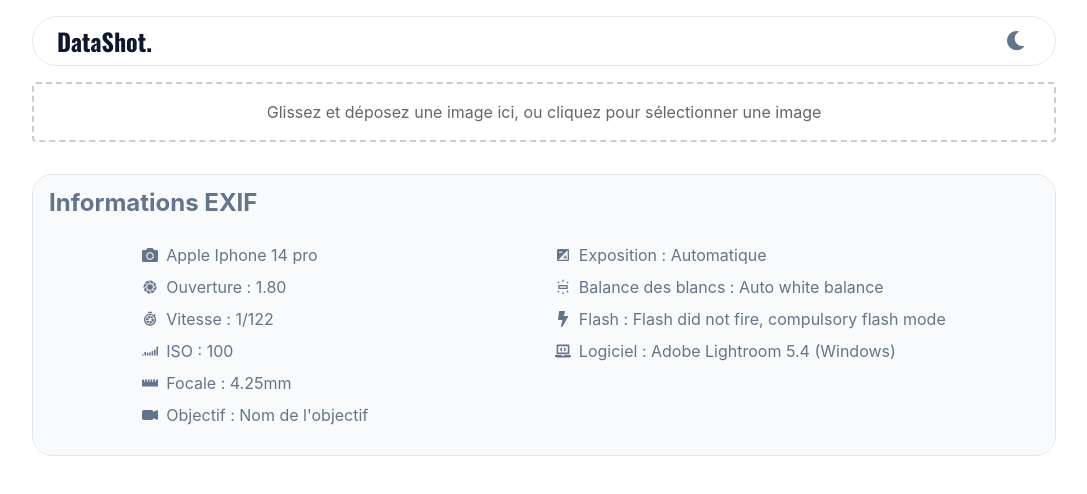
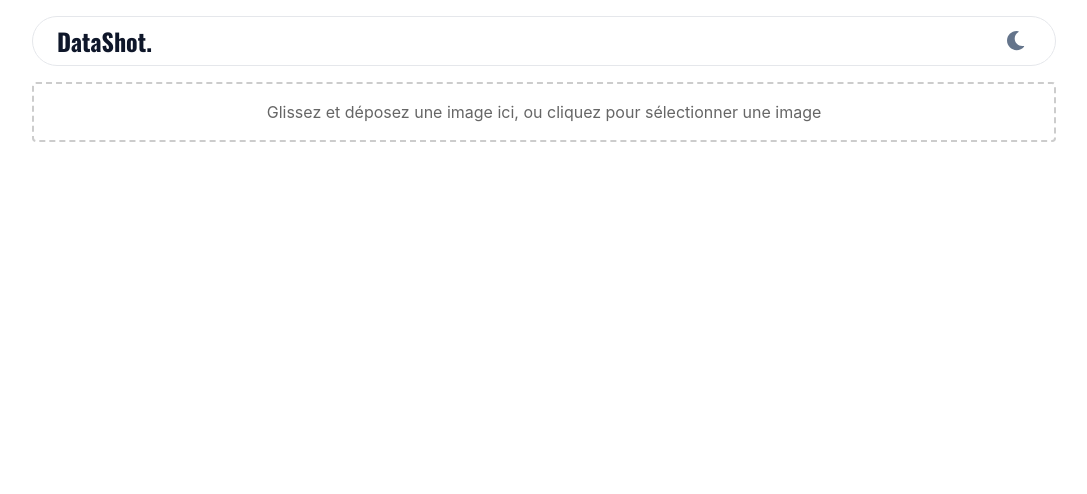
Before and after one commit to Deunoh/datashot, a React (Vite) app in the folder datashot-front/: page / in a window 1280 px wide. Shown: the top 494 px of the page, without its empty margins (96-1183 px from the left). Built offline with nearby package versions, Linux system fonts and the light colour scheme.

Commit message:
dynamisation ImageInfos

```diff
--- a/datashot-front/src/components/App/App.jsx
+++ b/datashot-front/src/components/App/App.jsx
@@ -36,7 +36,8 @@
       image={image}
       onImageChange={handleImageChange}
     />
-    <ImageInfos exifData={exifData} darkMode={darkMode} />
+    {image && <ImageInfos exifData={exifData} darkMode={darkMode} />}
+
   </div>
 
   )
--- a/datashot-front/src/components/ImageInfos/ImageInfos.jsx
+++ b/datashot-front/src/components/ImageInfos/ImageInfos.jsx
@@ -7,41 +7,36 @@
 import { BsCameraVideoFill } from "react-icons/bs";
 
 const ImageInfos = ({ exifData, darkMode }) => {
-  return <div className={`infos-container ${darkMode ? 'dark-mode' : ''}`}>
+  // Fonction pour obtenir la valeur EXIF ou un trait d'union si non disponible
+  const getExifValue = (value, defaultValue = '-') => {
+    return value && value.description ? value.description : defaultValue;
+  };
+
+  return (
+    <div className={`infos-container ${darkMode ? 'dark-mode' : ''}`}>
       <h2 className='infos-title'>Informations EXIF</h2>
       <div className="infos-list-container">
         <ul>
-        <li><FaCamera /> Apple Iphone 14 pro</li>
-        <li><IoIosAperture /> Ouverture : 1.80</li>
-        <li><MdOutlineShutterSpeed /> Vitesse : 1/122</li>
-        <li><SiSocialblade /> ISO : 100</li>
-        <li><FaRulerHorizontal /> Focale : 4.25mm</li>
-        <li><BsCameraVideoFill /> Objectif : Nom de l'objectif</li>
+          <li><FaCamera /> {getExifValue(exifData?.Model, 'Appareil inconnu')}</li>
+          <li><IoIosAperture /> Ouverture : {getExifValue(exifData?.FNumber, 'f/')}</li>
+          <li><MdOutlineShutterSpeed /> Vitesse : {getExifValue(exifData?.ExposureTime)}</li>
+          <li><SiSocialblade /> ISO : {getExifValue(exifData?.ISOSpeedRatings)}</li>
+          <li><FaRulerHorizontal /> Focale : {getExifValue(exifData?.FocalLength)}</li>
+          <li><BsCameraVideoFill /> Objectif : {getExifValue(exifData?.LensModel, 'Inconnu')}</li>
         </ul>
         <ul>
-        <li><MdExposure /> Exposition : Automatique</li>
-        <li><MdOutlineWbIridescent /> Balance des blancs : Auto white balance</li>
-        <li><FaBolt /> Flash : Flash did not fire, compulsory flash mode</li>
-        <li><FaLaptopCode /> Logiciel : Adobe Lightroom 5.4 (Windows)</li>
+          <li><MdExposure /> Exposition : {getExifValue(exifData?.ExposureProgram)}</li>
+          <li><MdOutlineWbIridescent /> Balance des blancs : {getExifValue(exifData?.WhiteBalance)}</li>
+          <li><FaBolt /> Flash : {getExifValue(exifData?.Flash)}</li>
+          <li><FaLaptopCode /> Logiciel : {getExifValue(exifData?.Software, 'Inconnu')}</li>
         </ul>
-
       </div>
     </div>
-}
+  );
+};
 
 ImageInfos.propTypes = {
-  exifData: PropTypes.shape({
-    camera: PropTypes.string,
-    aperture: PropTypes.string,
-    shutterSpeed: PropTypes.string,
-    iso: PropTypes.string,
-    focalLength: PropTypes.string,
-    lens: PropTypes.string,
-    exposure: PropTypes.string,
-    whiteBalance: PropTypes.string,
-    flash: PropTypes.string,
-    software: PropTypes.string
-  }),
+  exifData: PropTypes.object, // Changé pour accepter l'objet complet d'exifReader
   darkMode: PropTypes.bool.isRequired
 };
 
```
Lines whose indentation alone changed are shown as unchanged.
